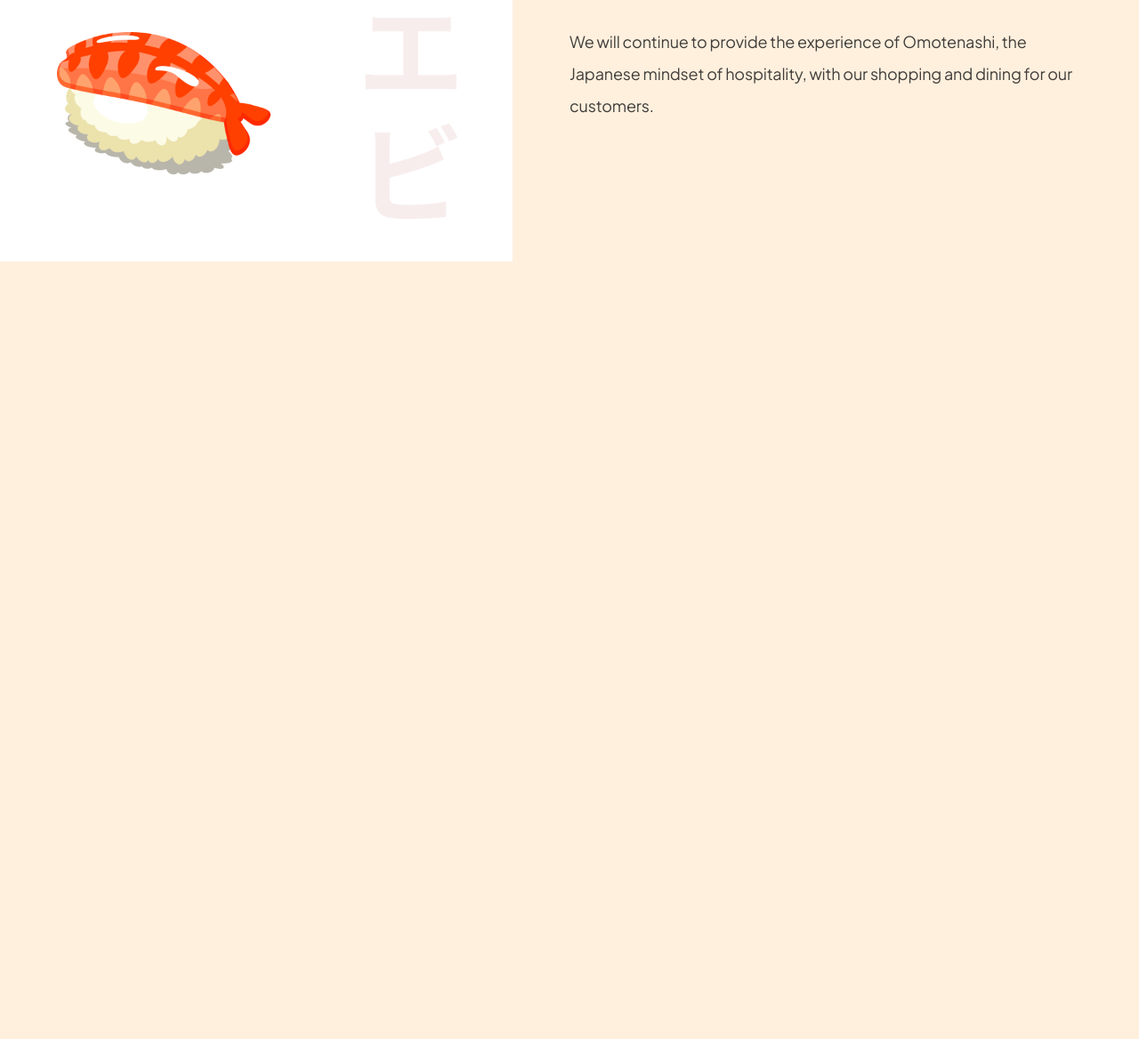
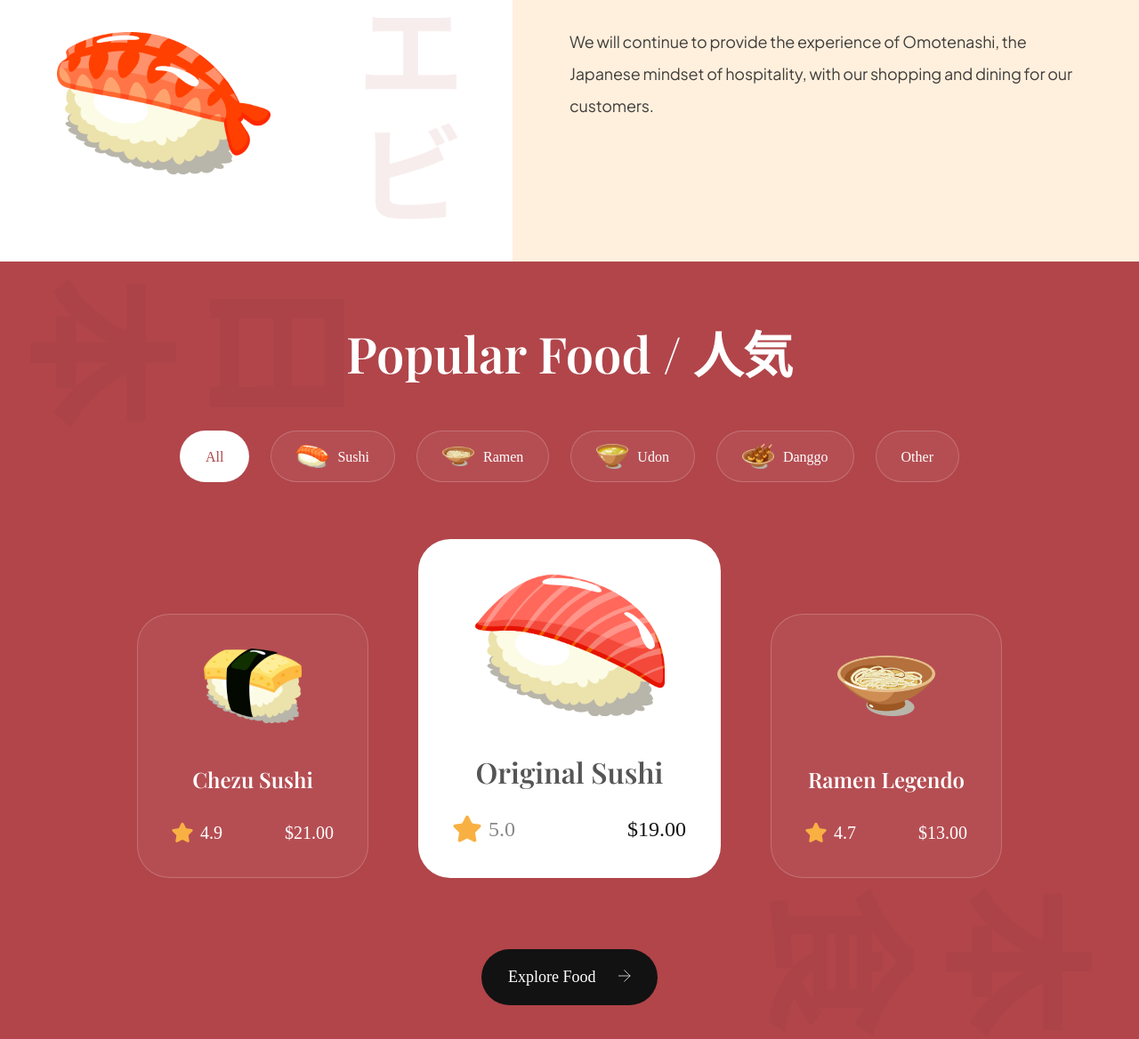
Before and after one commit to imbensantos/sushi, a website built with Vite: page index.html in a window 1280 px wide. Shown: the part 1226-2394 px from the top of the page at 89% size. Before the commit the page ends 1520 px from the top, so only its background shows below. Built offline with nearby package versions, Linux system fonts and the light colour scheme.

Commit message:
Added Popular Food section

```diff
--- a/css/sections/popular.css
+++ b/css/sections/popular.css
@@ -0,0 +1,197 @@
+.popular-foods {
+  padding: 64px;
+
+  display: flex;
+  flex-direction: column;
+
+  background-color: var(--primary-color);
+  background-image: url("../../assets//popular_bg.png");
+  background-position: center;
+  background-repeat: no-repeat;
+  background-size: contain;
+
+  overflow: hidden;
+}
+
+.popular-foods__title {
+  font-size: 56px;
+  font-family: var(--playfair-display);
+  font-weight: 600;
+  line-height: 78px;
+  color: #fff;
+  text-align: center;
+}
+
+.popular-foods__filters {
+  margin-top: 48px;
+  max-width: 100%;
+  overflow-x: auto;
+
+  display: flex;
+  justify-content: center;
+  gap: 24px;
+}
+
+.popular-foods__filter-btn {
+  padding: 10px 28px;
+
+  display: flex;
+  flex-direction: row;
+  align-items: center;
+  gap: 10px;
+
+  background: rgba(255, 255, 255, 0.05);
+  border: 1px solid rgba(255, 255, 255, 0.2);
+  border-radius: 46px;
+
+  font-size: 16px;
+  font-weight: 300px;
+  line-height: 25px;
+  font-family: var(--plus-jakarta-san);
+  color: #fff;
+  cursor: pointer;
+}
+
+.popular-foods__filter-btn img {
+  width: 36px;
+  height: 36px;
+  object-fit: contain;
+}
+
+.popular-foods__filter-btn.active {
+  background: #fff;
+  color: var(--primary-color);
+}
+
+.popular-foods__filter-btn:hover {
+  background: #fff;
+  color: var(--primary-color);
+}
+
+.popular-foods__catalog {
+  margin-top: 64px;
+
+  display: flex;
+  justify-content: center;
+  align-items: flex-end;
+  flex-wrap: wrap;
+  gap: 56px;
+}
+
+.popular-foods__button {
+  width: fit-content;
+
+  padding: 20px 30px;
+  margin: 80px auto 0;
+
+  font-weight: 500;
+  font-size: 18px;
+  line-height: 23px;
+  font-family: var(--plus-jakarta-san);
+  color: #fff;
+
+  border: none;
+  outline: none;
+  background: var(--secondary-color);
+  border-radius: 64px;
+  cursor: pointer;
+}
+
+.popular-foods__button img {
+  width: 14px;
+  height: 14px;
+  object-fit: contain;
+  margin-left: 21px;
+}
+
+.popular-foods__card {
+  padding: 38px;
+  min-width: 260px;
+  height: fit-content;
+
+  display: flex;
+  align-items: center;
+  flex-direction: column;
+
+  border-radius: 36px;
+  background: rgba(255, 255, 255, 0.05);
+  border: 1px solid rgba(255, 255, 255, 0.2);
+}
+
+.popular-foods__card-image {
+  width: 110px;
+  height: 84px;
+  object-fit: contain;
+}
+
+.popular-foods__card-title {
+  margin-top: 47px;
+
+  font-weight: 600;
+  font-size: 24px;
+  line-height: 32px;
+  font-family: var(--playfair-display);
+  color: #fff;
+  text-align: center;
+}
+
+.popular-foods__card-details {
+  width: 100%;
+  margin-top: 32px;
+}
+
+.popular-foods__card-rating {
+  display: flex;
+  align-items: center;
+  gap: 8px;
+}
+
+.popular-foods__card-rating img {
+  width: 24px;
+  height: 24px;
+  object-fit: contain;
+}
+
+.popular-foods__card-rating p {
+  font-size: 20px;
+  font-weight: 300;
+  font-family: var(--plus-jakarta-san);
+  color: #fff;
+}
+
+.popular-foods__card-price {
+  font-size: 20px;
+  font-weight: 500;
+  font-family: var(--plus-jakarta-san);
+  color: #fff;
+}
+
+.popular-foods__card.active-card {
+  background: #fff;
+  min-width: 340px;
+}
+
+.popular-foods__card.active-card .popular-foods__card-image{
+  width: 214px;
+  height: 160px;
+}
+
+.popular-foods__card.active-card .popular-foods__card-title{
+  color: var(--black-500);
+  font-size: 32px;
+}
+
+.popular-foods__card.active-card .popular-foods__card-rating img{
+  width: 32px;
+  height: 32px;
+}
+
+.popular-foods__card.active-card .popular-foods__card-rating p{
+  font-size: 24px;
+  color: var(--gray-100)
+}
+
+.popular-foods__card.active-card .popular-foods__card-price{
+  font-size: 24px;
+  color: var(--secondary-color);
+}
--- a/index.html
+++ b/index.html
@@ -116,6 +116,66 @@
       </div>
     </section>
 
+    <section class="popular-foods" id="menu">
+      <h2 class="popular-foods__title">
+        Popular Food / 人気
+      </h2>
+      <div class="popular-foods__filters sushi__hide-scrollbar">
+        <button class="popular-foods__filter-btn active">All</button>
+        <button class="popular-foods__filter-btn"><img src="assets/sushi-9.png" alt="sushi 9" />Sushi</button>
+        <button class="popular-foods__filter-btn"><img src="assets/sushi-8.png" alt="sushi 8" />Ramen</button>
+        <button class="popular-foods__filter-btn"><img src="assets/sushi-7.png" alt="sushi 7" />Udon</button>
+        <button class="popular-foods__filter-btn"><img src="assets/sushi-6.png" alt="sushi 6" />Danggo</button>
+        <button class="popular-foods__filter-btn">Other</button>
+      </div>
+
+      <div class="popular-foods__catalog">
+        <article class="popular-foods__card">
+          <img src="assets/sushi-12.png" alt="sushi 12" class="popular-foods__card-image">
+          <h4 class="popular-foods__card-title">Chezu Sushi</h4>
+          <div class="popular-foods__card-details flex-between">
+            <div class="popular-foods__card-rating">
+              <img src="assets/star.svg" alt="star" />
+              <p>4.9</p>
+            </div>
+
+            <p class="popular-foods__card-price">$21.00</p>
+          </div>
+        </article>
+
+        <article class="popular-foods__card active-card">
+          <img src="assets/sushi-11.png" alt="sushi 11" class="popular-foods__card-image">
+          <h4 class="popular-foods__card-title">Original Sushi</h4>
+          <div class="popular-foods__card-details flex-between">
+            <div class="popular-foods__card-rating">
+              <img src="assets/star.svg" alt="star" />
+              <p>5.0</p>
+            </div>
+
+            <p class="popular-foods__card-price">$19.00</p>
+          </div>
+        </article>
+
+        <article class="popular-foods__card">
+          <img src="assets/sushi-10.png" alt="sushi 10" class="popular-foods__card-image">
+          <h4 class="popular-foods__card-title">Ramen Legendo</h4>
+          <div class="popular-foods__card-details flex-between">
+            <div class="popular-foods__card-rating">
+              <img src="assets/star.svg" alt="star" />
+              <p>4.7</p>
+            </div>
+
+            <p class="popular-foods__card-price">$13.00</p>
+          </div>
+        </article>
+      </div>
+
+      <button class="popular-foods__button">
+        Explore Food
+        <img src="assets/arrow-right.svg" alt="arrow-right" />
+      </button>
+    </section>
+
     <script type="module" src="js/script.js"></script>
   </body>
 </html>
```
